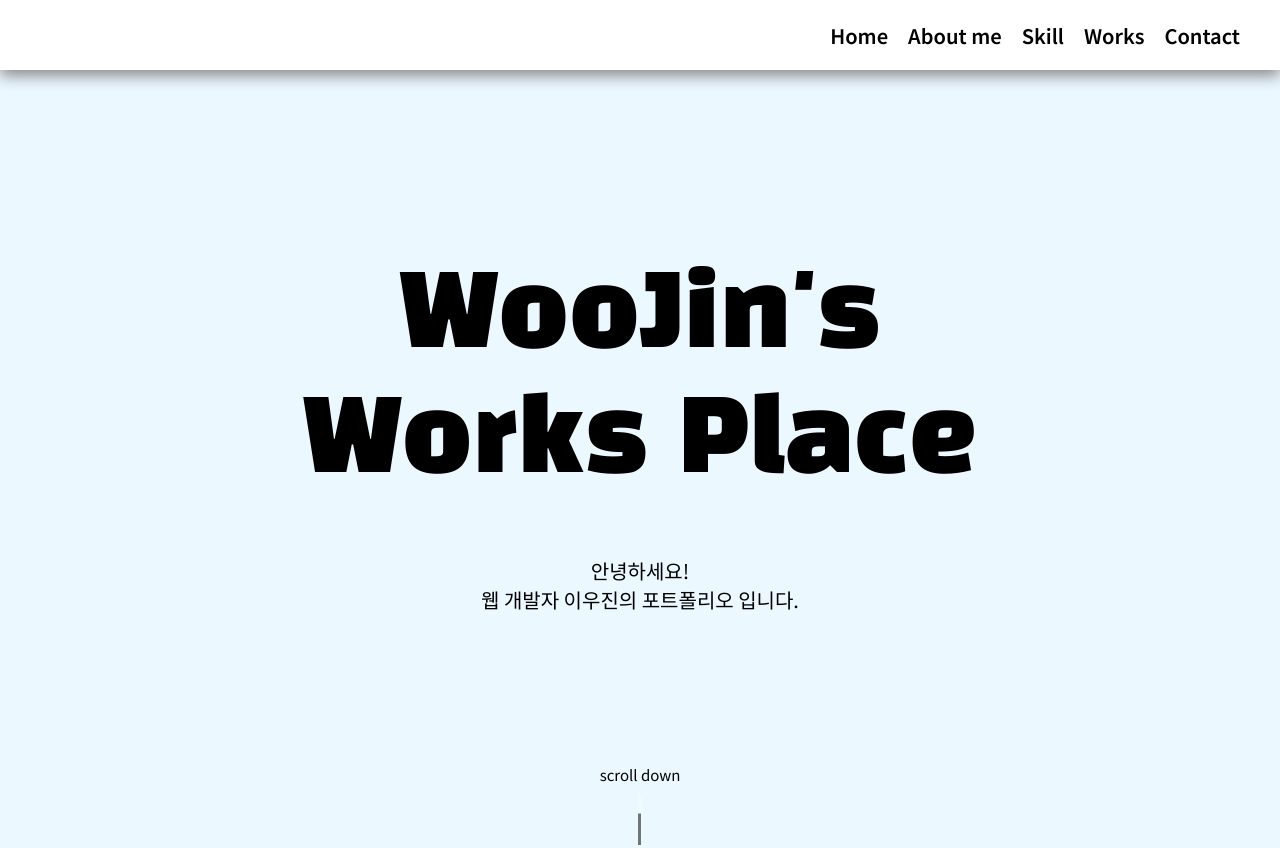
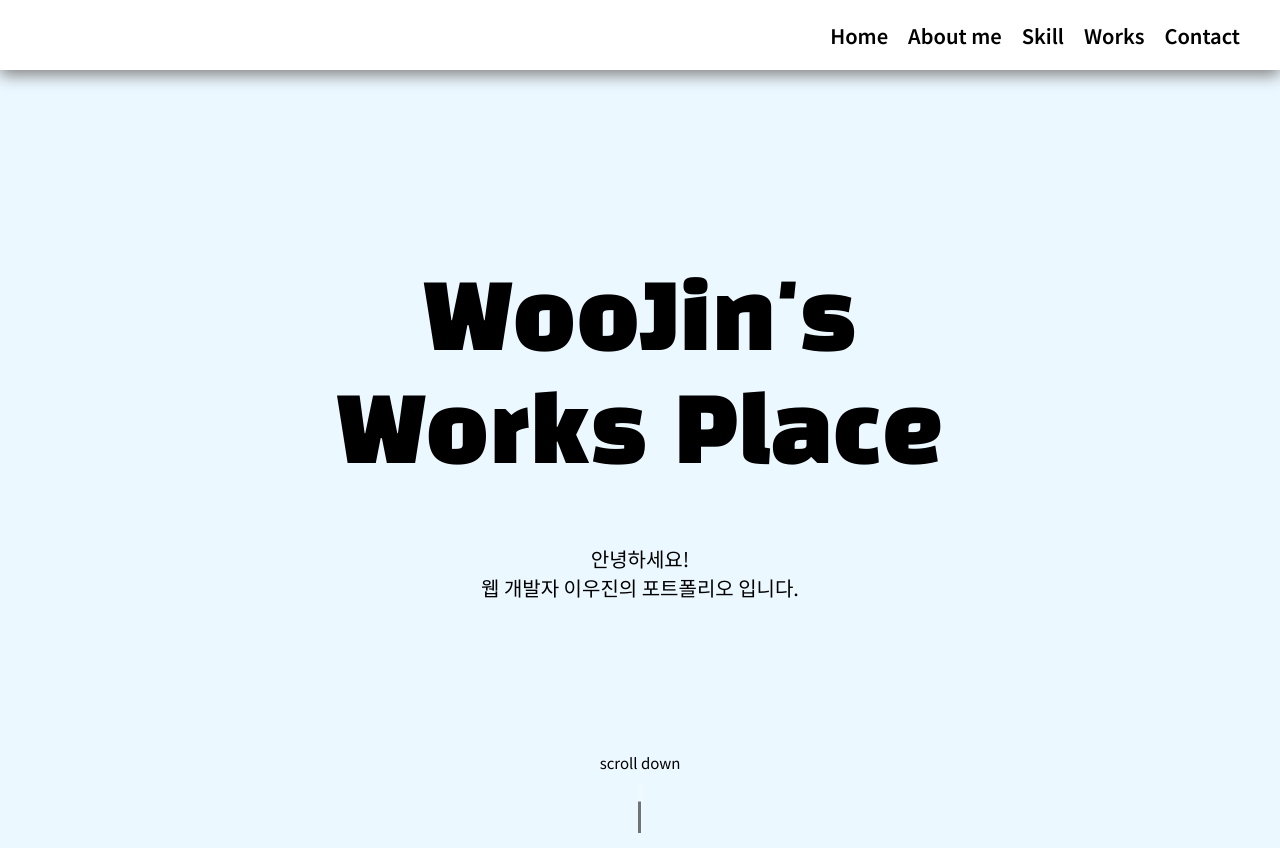
Before and after one commit to woojin999/portfolio, a React app in the folder woojin/woojin-portfolio/: page / in a window 1280 px wide. Shown: the top 848 px of the page. Built offline with nearby package versions, Linux system fonts and the light colour scheme.

Commit message:
Update banner.scss

```diff
--- a/woojin/woojin-portfolio/src/css/banner.scss
+++ b/woojin/woojin-portfolio/src/css/banner.scss
@@ -1,8 +1,9 @@
 #banner-area {
   background-color: #ebf8ff;
   text-align: center;
+  padding: 0 2rem 0 2rem;
   h2 {
-    font-size: 10rem;
+    font-size: 9rem;
     font-family: Black Han Sans, ui-sans-serif, system-ui, -apple-system,
       BlinkMacSystemFont, Segoe UI, Roboto, Helvetica Neue, Arial, Noto Sans,
       sans-serif, Apple Color Emoji, Segoe UI Emoji, Segoe UI Symbol,
```
